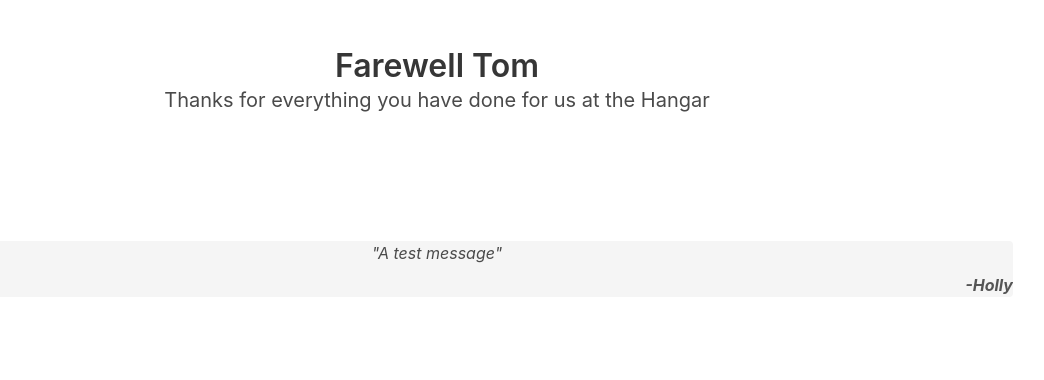
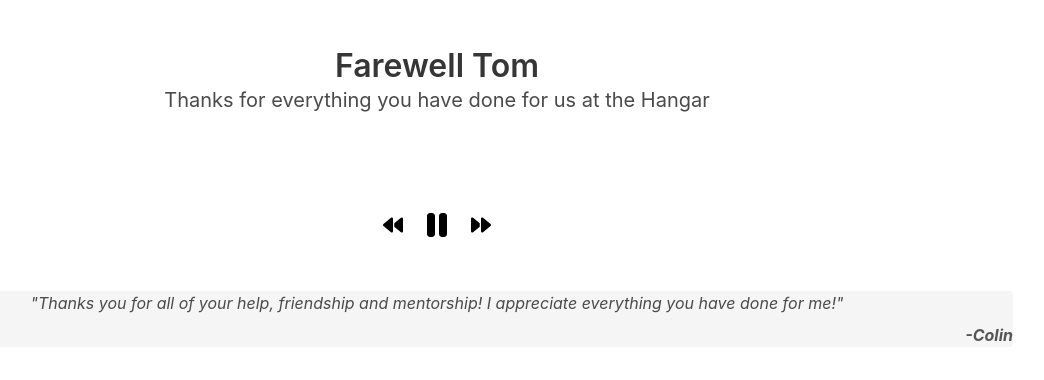
Before and after one commit to ColinEge/Tom-Farewell, a plain HTML site: page index.html in a window 1280 px wide. Shown: the whole page, without its empty margins (203-1247 px from the left). Drawn offline with nearby package versions, Linux system fonts and the light colour scheme.

Commit message:
feat: Add media controls and more messages

```diff
--- a/index.html
+++ b/index.html
@@ -9,7 +9,7 @@
     <style>
         .message-container {
             position: relative;
-            height: 100px;
+            height: 100vh;
             overflow: hidden;
             margin: 2rem 0;
         }
@@ -50,44 +50,52 @@
     </section>
 
     <section class="section">
-        <div class="container">
-            <div class="message-container" id="message-container">
+        <div class="columns is-mobile is-vcentered is-justify-content-center">
+            <div class="column is-narrow">
+                <img onclick="onPrevClick(this)" width="20vw" src="media/prev.svg" />
+            </div>
+            <div class="column is-narrow">
+                <img onclick="onPauseClick(this)" width="20vw" src="media/pause.svg" />
+            </div>
+            <div class="column is-narrow">
+                <img onclick="onNextClick(this)" width="20vw" src="media/next.svg" />
             </div>
         </div>
+        <div class="container">
+            <div class="message-container" id="message-container"></div>
+        </div>
+
     </section>
 
     <script>
         const messageTexts = [
             {
-                message: "Thanks you for all of your help, friendship and mentorship! I appreciate everything you have done for me!",
-                from: "Colin"
+                message: `Thanks you for all of your help, friendship and mentorship! I appreciate everything you have done for me!`,
+                from: `Colin`
             },
             {
-                message: "A test message",
-                from: "Holly"
+                message: `Tom, thank you for everything and best wishes for the future. I have really appreciated all your support and insight over the past few years. I think you know I have leaned on you for your tech expertise, but you might not realise how many times I've taken inspiration from you as a Dad. The kids are too young at the moment for me to bring some of this to life, but there have been a number of occasions I've thought "I wanna be like that with the kids" or "I wanna do that with Max in a few years". So thank you for being an unwitting mentor. You are smart, chilled and mindful of others. I've said it before but it hasn't been lost on me how much effort you make to ensure everybody is heard in meetings and not just the blow-hards like me. You're the man, and whatever the future holds, I have no doubt at all that you will roundhouse kick it in the face.`,
+                from: `Lewis`
             },
             {
-                message: "A second test message",
-                from: "Lauren"
-            },
-            {
-                message: "A final test message",
-                from: "Lewis"
-            },
-            {
-                message: "Wow, this is cool",
-                from: "Natalie"
-            },
-            {
-                message: "This is a really long message to show the variable wait time for the each message, it is roughly 50 milliseconds per character of the message, if it were any longer then it'd be boring and if it were shorter then you may not have time to read the whole thing!",
-                from: "Colin (again)"
+                message: `Salesforce was tough, but I think parenthood will be more messy. Please can you come round and support me with that please?!`,
+                from: `Holly`
             },
         ];
 
         const messageContainer = document.getElementById('message-container');
         const messages = document.querySelectorAll('.message');
+        let lastMessageLength = 0;
         let currentIndex = 0;
+        let timeoutID;
 
+
+        for (let i = messageTexts.length - 1; i > 0; i--) {
+            const j = Math.floor(Math.random() * (i + 1));
+            const temp = messageTexts[i];
+            messageTexts[i] = messageTexts[j];
+            messageTexts[j] = temp;
+        }
         messageTexts.forEach((message, index) => {
             const messageDiv = document.createElement('div');
             messageDiv.className = 'message' + (index === 0 ? ' active' : '');
@@ -95,28 +103,52 @@
             messageContainer.appendChild(messageDiv);
         });
 
+        function calculateWaitTime(charCount) {
+            return charCount <= 50 ? 3000 : Math.max(3000, charCount * 50);
+        }
+
+        function showPreviousMessage() {
+            const messages = document.querySelectorAll('.message');
+            messages[currentIndex].classList.remove('active');
+            currentIndex = (currentIndex - 1 + messages.length) % messages.length;
+            messages[currentIndex].classList.add('active');
+            return messages[currentIndex].childNodes[0].nodeValue.trim();
+        }
+
         function showNextMessage() {
             const messages = document.querySelectorAll('.message');
             messages[currentIndex].classList.remove('active');
-
             currentIndex = (currentIndex + 1) % messages.length;
             messages[currentIndex].classList.add('active');
-
-            const messageText = messages[currentIndex].childNodes[0].nodeValue.trim();
-            const charCount = messageText.length;
-
-            // Adjust wait time based on message length
-            let waitTime;
-            if (charCount <= 50) {
-                waitTime = 3000; // Minimum 3 seconds for short messages
-            } else {
-                waitTime = Math.max(3000, charCount * 50);
-            }
-
-            setTimeout(showNextMessage, waitTime);
+            return messages[currentIndex].childNodes[0].nodeValue.trim();
         }
 
-        setTimeout(showNextMessage, 4000);
+        function autoShowNextMessage() {
+            const message = showNextMessage();
+            lastMessageLength = message.length;
+            timeoutID = setTimeout(autoShowNextMessage, calculateWaitTime(lastMessageLength));
+        }
+
+        function onPrevClick(el) {
+            showPreviousMessage()
+        }
+
+        function onPauseClick(el) {
+            if (el.src.indexOf('media/pause.svg') !== -1) {
+                el.src = 'media/play.svg';
+                clearTimeout(timeoutID);
+                isPaused = true;
+            } else {
+                autoShowNextMessage();
+                el.src = 'media/pause.svg';
+            }
+        }
+
+        function onNextClick(el) {
+            showNextMessage()
+        }
+
+        timeoutID = setTimeout(autoShowNextMessage, calculateWaitTime(messageTexts[0].message.length));
     </script>
 </body>
 
```
Also changed, not shown: media/next.svg (added), media/pause.svg (added), media/play.svg (added), media/prev.svg (added).
